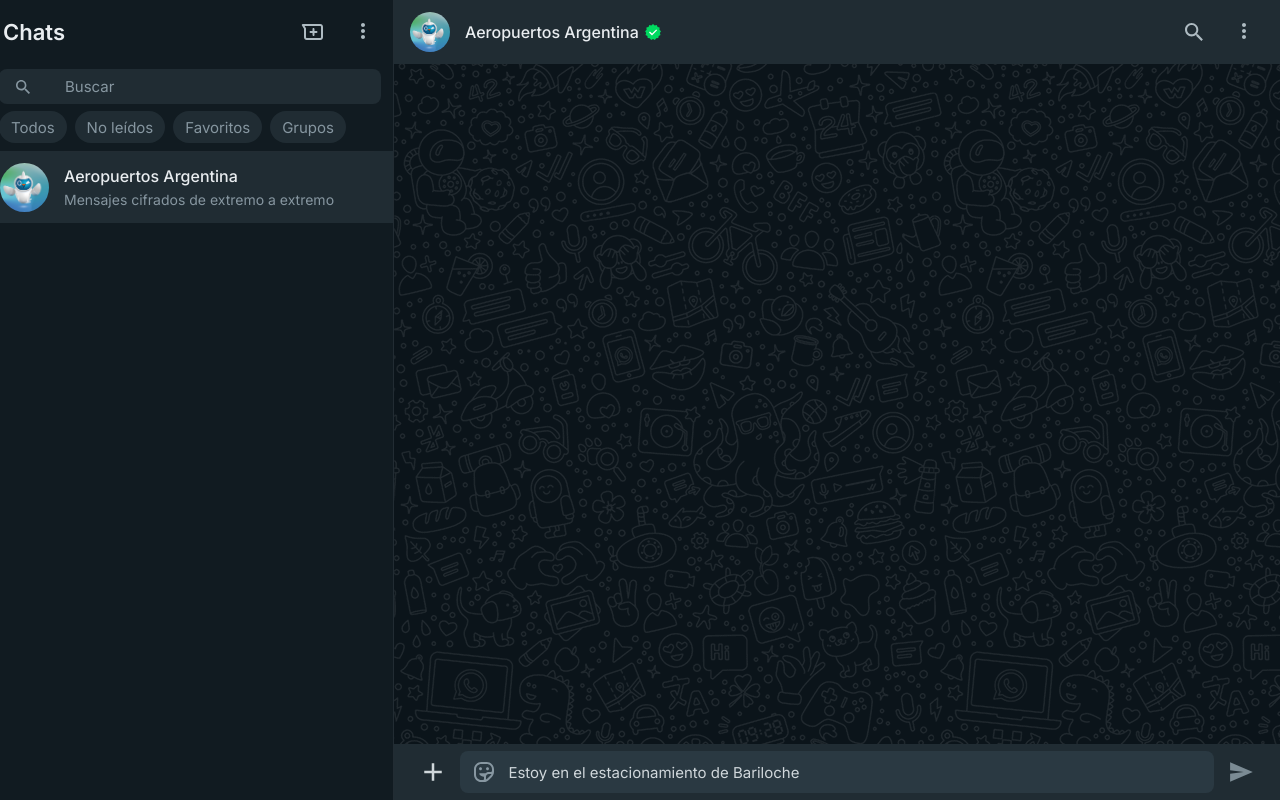
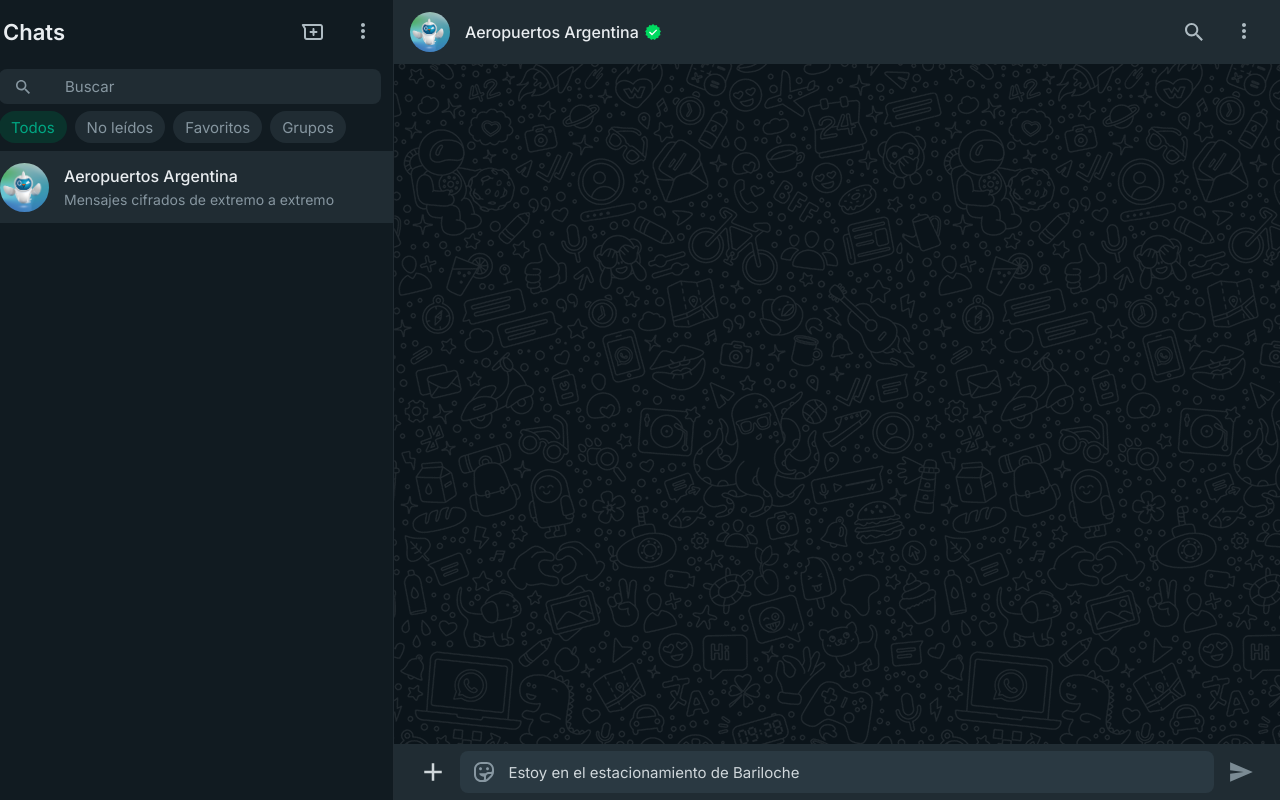
Before and after one commit to alee093/TP-Final-Clon-WhatsApp, a React (Vite) app: page /chat in a window 1280 px wide. Built offline with nearby package versions, Linux system fonts and the light colour scheme.

Commit message:
arreglado de heights donde habia error y agregado de otras funcionalidades

```diff
--- a/src/App.jsx
+++ b/src/App.jsx
@@ -6,11 +6,13 @@
 import { SearchProvider } from './Context/SearchContext'
 import AppRouter from './routes/AppRouter'
 import { DownloadWindowProvider } from './Context/DownloadWindowContext'
+import { ChatsListButtonsProvider } from './Context/ChatsListButtonsContext'
 
 function App() {
 
   return (
     <div>
+      <ChatsListButtonsProvider>
         <DownloadWindowProvider>
           <SearchProvider>
             <MenuProvider>
@@ -24,6 +26,7 @@
             </MenuProvider>
           </SearchProvider>
         </DownloadWindowProvider>
+      </ChatsListButtonsProvider>
     </div>
   )
 }
--- a/src/Components/ChatMessages/ChatMessages.css
+++ b/src/Components/ChatMessages/ChatMessages.css
@@ -1,5 +1,5 @@
 .chat-messages-container{
-    height: 100%;
+    height: calc(100vh - 128px);
     position: relative;
     z-index: 2;
     padding: 15px 55px;
--- a/src/Components/ChatSearch/ChatSearch.css
+++ b/src/Components/ChatSearch/ChatSearch.css
@@ -60,7 +60,7 @@
 }
 .chat-search-results{
     overflow-y: scroll;
-    max-height: 565px;
+    height: calc(100dvh - 108px);
     position: relative;
     z-index: 2;
 }
--- a/src/Components/ChatsListContainer/ChatsListContainer.css
+++ b/src/Components/ChatsListContainer/ChatsListContainer.css
@@ -98,3 +98,20 @@
     display: flex;
     align-items: end;
 }
+.chats-list-buttons:hover{
+    background-color: #26353d;
+}
+.chats-list-buttons-active{
+    background-color: #0a332c;
+    padding: 6px 12px;
+    border-radius: 20px;
+    border: none;
+    outline: none;
+    color: #00a884;
+    font-size: 15px;
+    font-weight: 400;
+    cursor: pointer;
+    height: 32px;
+    display: flex;
+    align-items: end;
+}
--- a/src/Components/ChatsListContainer/ChatsListContainer.jsx
+++ b/src/Components/ChatsListContainer/ChatsListContainer.jsx
@@ -4,10 +4,16 @@
 import { aeropuertoBot } from '../../utils/contact'
 import { useMessage } from '../../Context/MessagesContext'
 import ChatListNotFound from '../ChatsListContact/ChatListNotFound'
+import { useChatsListButtons } from '../../Context/ChatsListButtonsContext'
+import NoReadChats from '../NoChats/NoReadChats'
+import NoFavoriteChats from '../NoChats/NoFavoriteChats'
+import NoGroups from '../NoChats/NoGroups'
+
 
 
 const ChatsListContainer = () => {
     const { messages } = useMessage()
+    const { all, read, favorites, groups, setAll, setRead, setFavorites, setGroups } = useChatsListButtons()
     const [searchTerm, setSearchTerm] = useState("")
 
     const lastMessage = messages[messages.length - 1]?.text.toLowerCase() || ""
@@ -35,14 +41,17 @@
                     <input className='chats-list-input' type='text' placeholder='Buscar' name='search' autoComplete='off' value={searchTerm} onChange={(e) => setSearchTerm(e.target.value)}></input>
                 </form>
                 <div className='chats-list-buttons-container'>
-                    <button className="chats-list-buttons">Todos</button>
-                    <button className="chats-list-buttons">No leídos</button>
-                    <button className="chats-list-buttons">Favoritos</button>
-                    <button className="chats-list-buttons">Grupos</button>
+                    <button className={all ? "chats-list-buttons-active" : "chats-list-buttons"} onClick={() => {setAll(true); setRead(false); setFavorites(false); setGroups(false)}}>Todos</button>
+                    <button className={read ? "chats-list-buttons-active" : "chats-list-buttons"} onClick={() => {setAll(false); setRead(true); setFavorites(false); setGroups(false)}}>No leídos</button>
+                    <button className={favorites ? "chats-list-buttons-active" : "chats-list-buttons"} onClick={() => {setAll(false); setRead(false); setFavorites(true); setGroups(false)}}>Favoritos</button>
+                    <button className={groups ? "chats-list-buttons-active" : "chats-list-buttons"} onClick={() => {setAll(false); setRead(false); setFavorites(false); setGroups(true)}}>Grupos</button>
                 </div>
             </div>
-            {matchesFilter && <ChatsListContact />}
+            {matchesFilter && !read && !favorites && !groups && <ChatsListContact />}
             {!matchesFilter && <ChatListNotFound />}
+            {read && <NoReadChats /> }
+            {favorites && <NoFavoriteChats /> }
+            {groups && <NoGroups /> }
         </div>
     )
 }
--- /dev/null
+++ b/src/Components/NoChats/NoChats.css
@@ -0,0 +1,20 @@
+.no-chats-container{
+    display: flex;
+    flex-direction: column;
+    align-items: center;
+    justify-content: center;
+    height: 100px;
+    width: 100%;
+    gap: 10px;
+}
+.no-chats{
+    color: #677881;
+    font-size: 16px;
+    font-weight: 400;
+}
+.see-all-chats{
+    color: #00a884;
+    font-size: 14px;
+    font-weight: 400;
+    cursor: pointer;
+}
--- /dev/null
+++ b/src/Components/NoChats/NoFavoriteChats.jsx
@@ -0,0 +1,14 @@
+import React from 'react'
+import './NoChats.css'
+import SeeAllChats from './SeeAllChats'
+
+const NoFavoriteChats = () => {
+    return (
+        <div className='no-chats-container'>
+            <p className='no-chats'>No hay chats favoritos</p>
+            <SeeAllChats />
+        </div>
+    )
+}
+
+export default NoFavoriteChats
--- /dev/null
+++ b/src/Components/NoChats/NoGroups.jsx
@@ -0,0 +1,14 @@
+import React from 'react'
+import './NoChats.css'
+import SeeAllChats from './SeeAllChats'
+
+const NoGroups = () => {
+    return (
+        <div className='no-chats-container'>
+            <p className='no-chats'>No hay grupos</p>
+            <SeeAllChats />
+        </div>
+    )
+}
+
+export default NoGroups
--- /dev/null
+++ b/src/Components/NoChats/NoReadChats.jsx
@@ -0,0 +1,14 @@
+import React from 'react'
+import './NoChats.css'
+import SeeAllChats from './SeeAllChats'
+
+const NoReadChats = () => {
+    return (
+        <div className='no-chats-container'>
+            <p className='no-chats'>No hay chats no leídos</p>
+            <SeeAllChats />
+        </div>
+    )
+}
+
+export default NoReadChats
--- /dev/null
+++ b/src/Components/NoChats/SeeAllChats.jsx
@@ -0,0 +1,14 @@
+import React from 'react'
+import './NoChats.css'
+import { useChatsListButtons } from '../../Context/ChatsListButtonsContext'
+
+const SeeAllChats = () => {
+    const {setAll, setRead, setFavorites, setGroups} = useChatsListButtons()
+    return (
+        <div className='see-all-chats-container'>
+            <span className='see-all-chats' onClick={() => {setAll(true); setRead(false); setFavorites(false); setGroups(false)}}>Ver todos los chats</span>
+        </div>
+    )
+}
+
+export default SeeAllChats
--- /dev/null
+++ b/src/Context/ChatsListButtonsContext.jsx
@@ -0,0 +1,17 @@
+import { createContext, useContext, useState } from "react";
+
+const ChatsListButtonsContext = createContext()
+
+export const useChatsListButtons = () => useContext(ChatsListButtonsContext)
+
+export const ChatsListButtonsProvider = ({children}) => {
+    const [all, setAll] = useState(true)
+    const [read, setRead] = useState(false)
+    const [favorites, setFavorites] = useState(false)
+    const [groups, setGroups] = useState(false)
+    return (
+        <ChatsListButtonsContext.Provider value={{all, setAll, read, setRead, favorites, setFavorites, groups, setGroups}}>
+            {children}
+        </ChatsListButtonsContext.Provider>
+    )
+}
--- a/src/Context/MessagesContext.jsx
+++ b/src/Context/MessagesContext.jsx
@@ -1,6 +1,8 @@
 import { createContext, useContext, useState, useRef } from 'react'
 
 const MessagesContext = createContext()
+
+const responseTime = 400
 
 export const useMessage = () => useContext(MessagesContext)
 
@@ -28,42 +30,42 @@
         if (message.includes("estacionamiento")) {
             setTimeout(() => {
                 addMessage("¿Qué querés hacer con el estacionamiento? Escribir: tiempo, tarifas o pagar.", "bot")
-            }, 1000)
+            }, responseTime)
         }
         else if (message.includes("hola")) {
             setTimeout(() => {
                 addMessage("Hola, ¿en que puedo ayudarte sobre su estacionamiento? Escribir: tiempo, tarifas o pagar.", "bot")
-            }, 1000)
+            }, responseTime)
         }
         else if (message.includes("pagar")) {
             setTimeout(() => {
                 addMessage("Perfecto, le genero el link de pago. https://mpago.la/1NmB529", "bot")
-            }, 1000)
+            }, responseTime)
         }
         else if (message.includes("tiempo")) {
             setTimeout(() => {
                 addMessage("Su vehiculo estuvo 5 horas en el estacionamiento.", "bot")
-            }, 1000)
+            }, responseTime)
         }
         else if (message.includes("tarifas")) {
             setTimeout(() => {
                 addMessage("Las tarifas son de $100 por hora.", "bot")
-            }, 1000)
+            }, responseTime)
         }
         else if (message.includes("gracias")) {
             setTimeout(() => {
                 addMessage("No te preocupes, estoy aqui para ayudarte!", "bot")
-            }, 1000)
+            }, responseTime)
         }
         else if (message.includes("chau")) {
             setTimeout(() => {
                 addMessage("Hasta luego!", "bot")
-            }, 1000)
+            }, responseTime)
         }
         else{
             setTimeout(() => {
                 addMessage("Perdón, no entiendo lo que me decís. 😕", "bot")
-            }, 1000)
+            }, responseTime)
         }
     }
 
```
Lines whose indentation alone changed are shown as unchanged.
